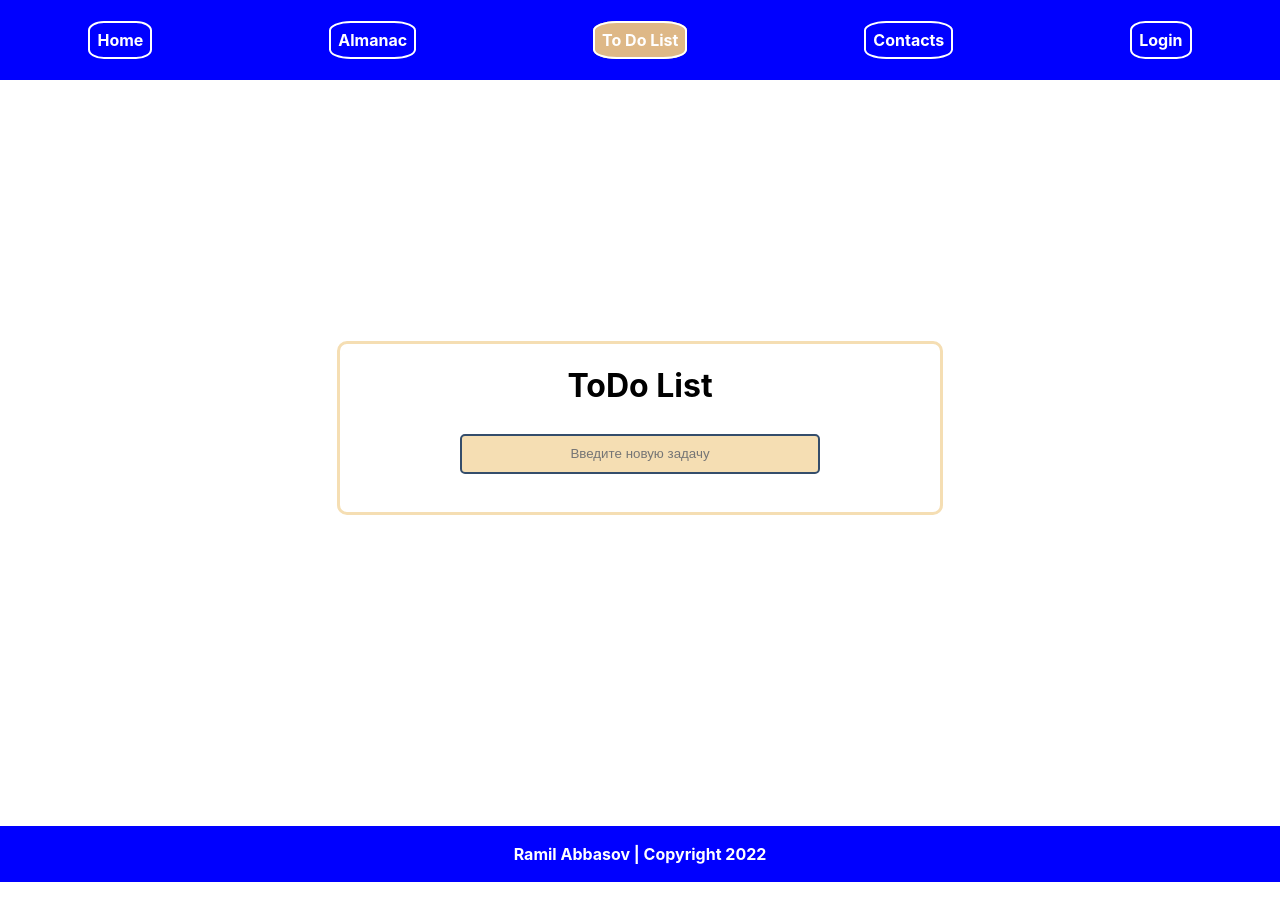
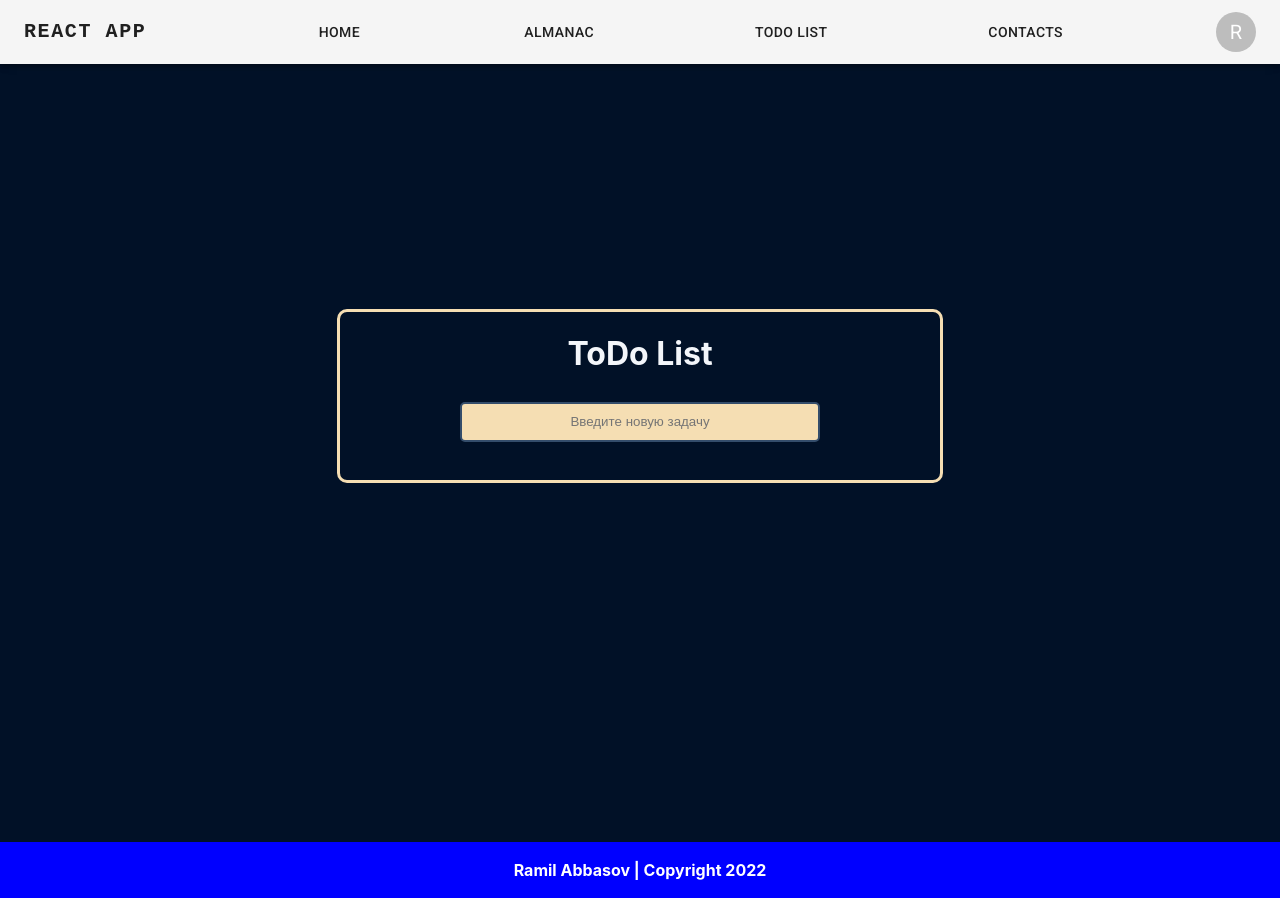
Before and after one commit to Ramil3107/website-react, a React (Create React App) app: page /todo in a window 1280 px wide. Built offline with nearby package versions, Linux system fonts and the light colour scheme.

Commit message:
add new styles and app bar

```diff
--- a/src/App.css
+++ b/src/App.css
@@ -3,6 +3,8 @@
   flex-wrap: wrap;
   width: 100%;
   height: 100%;
+  background-color: #011127;
+  color: #f3f6fa;
 }
 
 
@@ -15,5 +17,5 @@
   justify-content: center;
   width: 100%;
   min-height: 83vh;
-  margin: 1rem;
+  margin: 4rem;
 }
--- a/src/components/Navbar/Navbar.jsx
+++ b/src/components/Navbar/Navbar.jsx
@@ -1,13 +1,80 @@
+import { AppBar, Avatar, Button, Menu, MenuItem, Toolbar, Typography } from "@mui/material";
 import React from "react";
-import { NavLink, Router } from "react-router-dom";
+import { Link, NavLink, } from "react-router-dom";
 import styles from "./Navbar.module.css"
 
 
 function Navbar(props) {
+
+    const [anchorEl, setAnchorEl] = React.useState(null);
+    const open = Boolean(anchorEl);
+    const handleClick = (event) => {
+        setAnchorEl(event.currentTarget);
+    };
+    const handleClose = () => {
+        setAnchorEl(null);
+    };
+
     return (
         <div className={styles.wrapper}>
 
-            <div className={styles.item}>
+            <AppBar position="absolute" color="default">
+                <Toolbar sx={{ display: "flex", justifyContent: "space-between", }}>
+
+                    <Typography
+                        variant="h6"
+                        component={Link}
+                        to="/website-react"
+                        noWrap
+                        sx={{
+                            mr: 2,
+                            display: { xs: 'none', md: 'flex' },
+                            fontFamily: 'monospace',
+                            fontWeight: 700,
+                            letterSpacing: '.1rem',
+                            color: 'inherit',
+                            textDecoration: 'none',
+                        }} >
+                        REACT APP
+                    </Typography>
+                    <Button component={Link} to="/website-react" variant="text" color="inherit"> Home</Button>
+                    <Button component={Link} to="/almanac" variant="text" color="inherit">Almanac</Button>
+                    <Button component={Link} to="/todo" variant="text" color="inherit">ToDo List</Button>
+                    <Button component={Link} to="/contacts" variant="text" color="inherit">Contacts</Button>
+                    {/* <Button component={Link} to="/login" variant="text" color="inherit">Log In</Button> */}
+
+                    <Avatar
+                        id="avatar"
+                        aria-controls={open ? 'menu' : undefined}
+                        aria-haspopup="true"
+                        aria-expanded={open ? 'true' : undefined}
+                        onClick={handleClick}
+                    >
+                        R
+                    </Avatar>
+
+                    <Menu
+                        id="menu"
+                        aria-labelledby="avatar"
+                        anchorEl={anchorEl}
+                        open={open}
+                        onClose={handleClose}
+                        anchorOrigin={{
+                            vertical: 'top',
+                            horizontal: 'left',
+                        }}
+                        transformOrigin={{
+                            vertical: 'top',
+                            horizontal: 'left',
+                        }}
+                    >
+                        <MenuItem component={Link} to="/login" onClick={handleClose}>Log In</MenuItem>
+                        <MenuItem component={Link} to="/login" onClick={handleClose}>Sign In</MenuItem>
+                    </Menu>
+                </Toolbar>
+            </AppBar>
+
+            {/* <div className={styles.item}>
                 <NavLink to="/website-react" className={({ isActive }) => (isActive ? [styles.active] : [])}>Home</NavLink>
             </div>
 
@@ -25,7 +92,7 @@ function Navbar(props) {
 
             <div className={styles.login}>
                 <NavLink to="/login" className={({ isActive }) => (isActive ? [styles.active] : [])}>Login</NavLink>
-            </div>
+            </div> */}
 
         </div>
     )
--- a/src/components/Navbar/Navbar.module.css
+++ b/src/components/Navbar/Navbar.module.css
@@ -1,4 +1,4 @@
-.wrapper {
+/* .wrapper {
     background-color: blue;
     height: 10vh;
     width: 100%;
@@ -43,3 +43,4 @@
     background-color: green;
     color: white;
 }
+ */
--- a/src/components/content/Contacts/Contacts.module.css
+++ b/src/components/content/Contacts/Contacts.module.css
@@ -21,7 +21,7 @@
 }
 
 .wrapper p:first-letter {
-    color:rgb(21, 69, 153);
+    color:#f3f6fa;
     font-weight: bold;
     font-size: 40px;
     float: left;
--- a/src/components/content/Home/Text/Text.module.css
+++ b/src/components/content/Home/Text/Text.module.css
@@ -25,7 +25,7 @@
 
 
 .wrapper p:first-letter {
-    color:rgb(21, 69, 153);
+    color:#f3f6fa;
     font-weight: bold;
     font-size: 40px;
     float: left;
```
Also changed, not shown: src/imgs/reactIcon.png (added).
